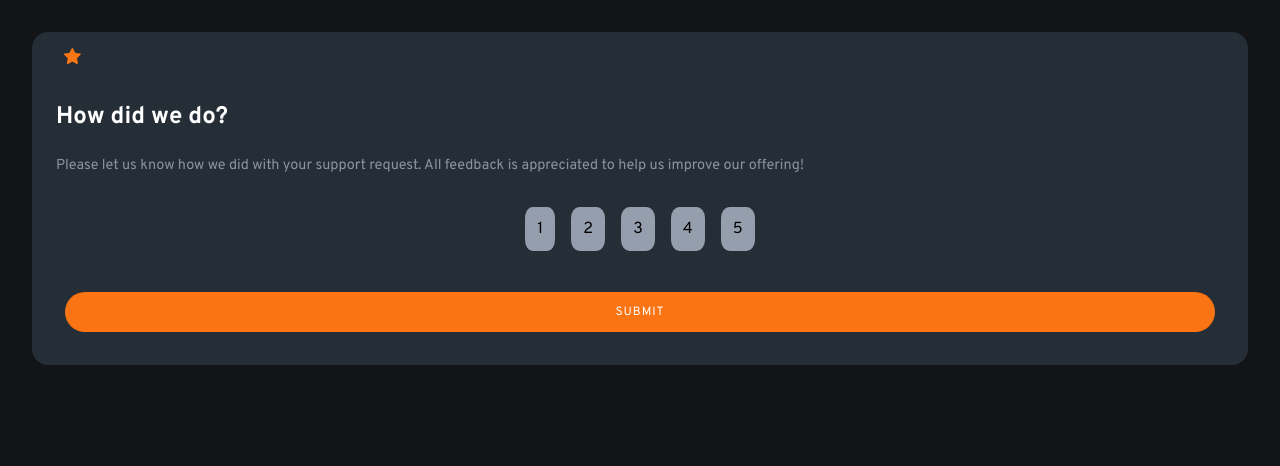
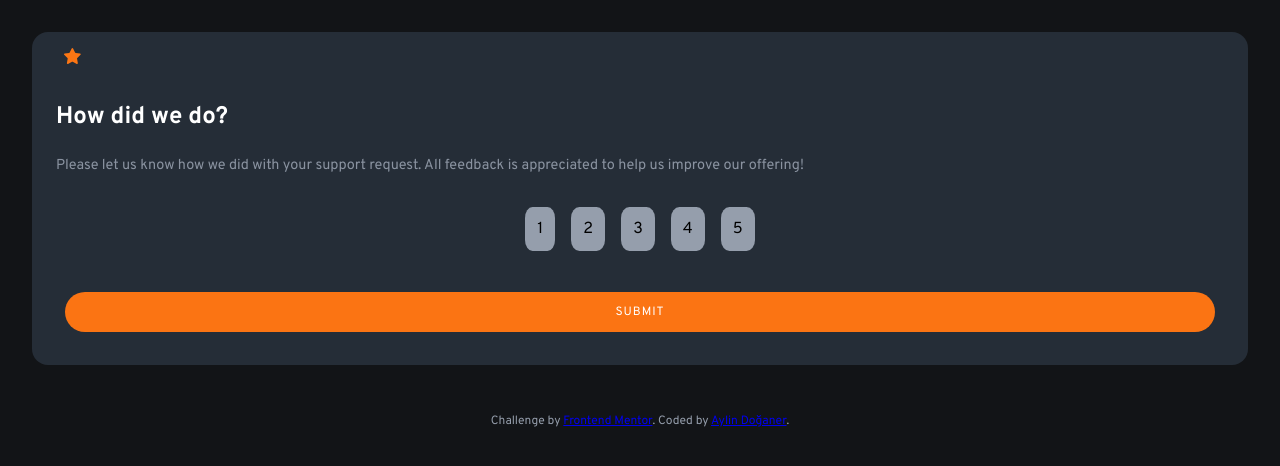
Before and after one commit to doganeraylin/interactive-rating-component, a plain HTML site: page solution/rating.html in a window 1280 px wide. Drawn offline with Linux system fonts and the light colour scheme.

Commit message:
footer added

```diff
--- a/solution/rating.html
+++ b/solution/rating.html
@@ -52,6 +52,8 @@
     </div> -->
 
 <!--  -->
+<footer>Challenge by <a href="https://www.frontendmentor.io?ref=challenge" target="_blank">Frontend Mentor</a>. Coded by <a href="#">Aylin Doğaner</a>.</footer>
+
 
 <script src="rating.js"></script>
 </body>
```
